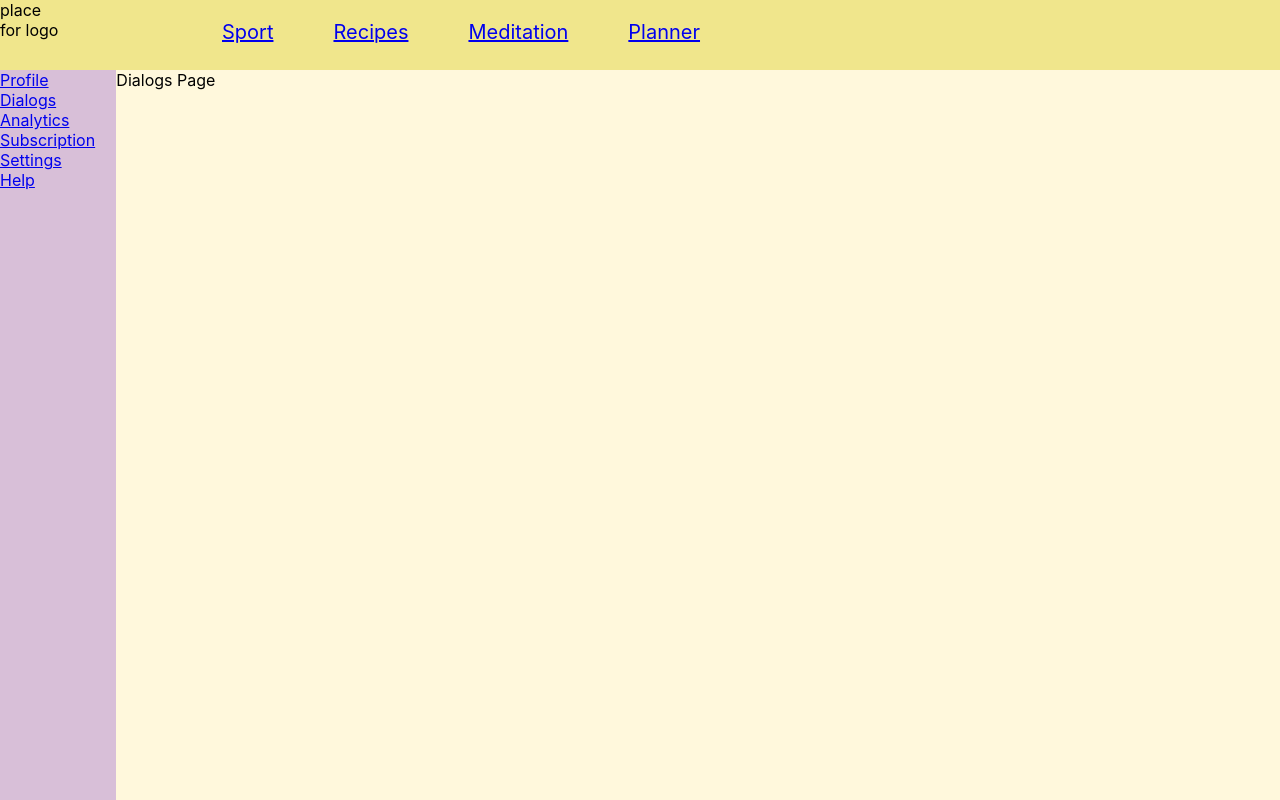
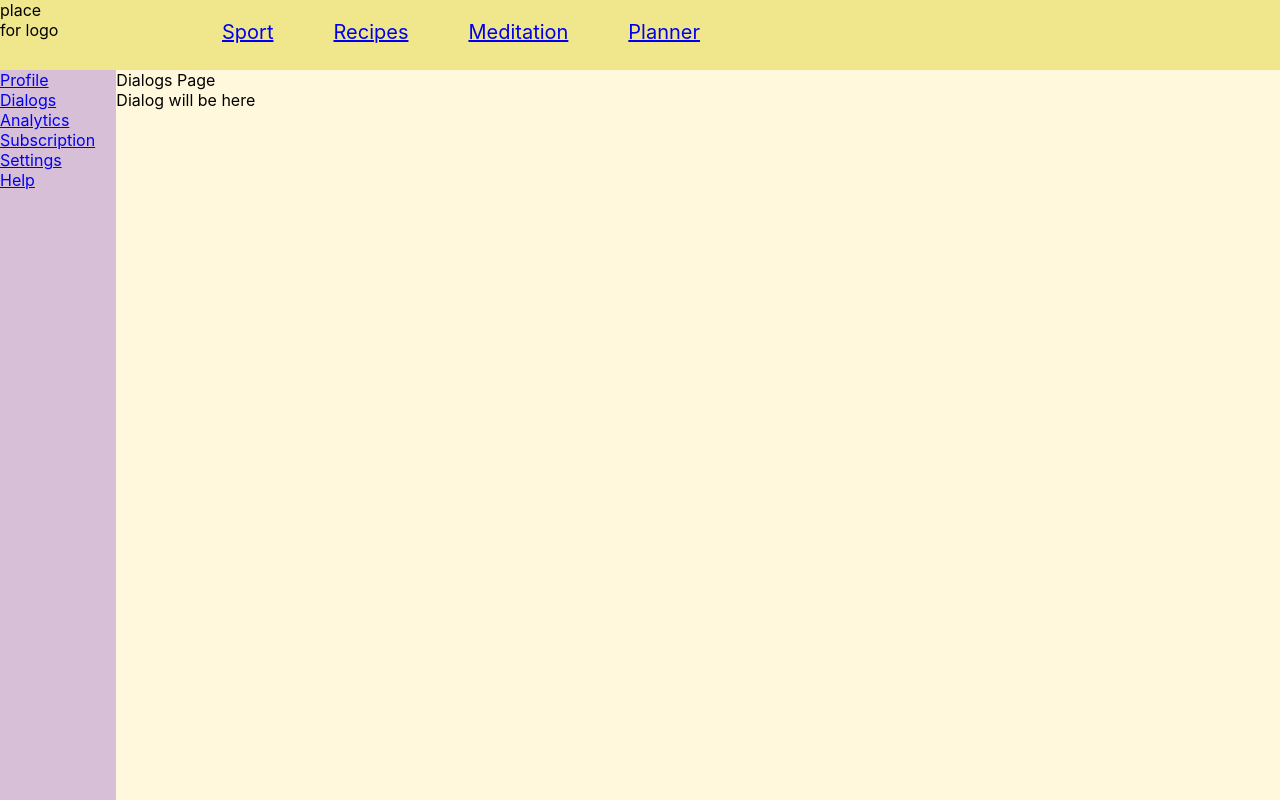
Before and after one commit to AnnaBoldyreva/tmsk-app, a React (Create React App) app: page /dialogs in a window 1280 px wide. Built offline with nearby package versions, Linux system fonts and the light colour scheme.

Commit message:
add Dialog component in Dialogs

```diff
--- /dev/null
+++ b/src/Components/Navbar/Navigation/Dialogs/Dialog/Dialog.js
@@ -0,0 +1,18 @@
+import React from 'react';
+import styles from './dialog.module.css'
+
+
+const Dialog = () => {
+  return (
+
+          <div className={styles.dialog}>
+              Dialog will be here
+
+          </div>
+
+
+
+  );
+};
+
+export default Dialog;
--- /dev/null
+++ b/src/Components/Navbar/Navigation/Dialogs/Dialog/dialog.module.css
@@ -0,0 +1,4 @@
+
+.dialog{
+
+}
--- a/src/Components/Navbar/Navigation/Dialogs/Dialogs.js
+++ b/src/Components/Navbar/Navigation/Dialogs/Dialogs.js
@@ -1,5 +1,6 @@
 import React from 'react';
 import styles from './dialogs.module.css'
+import Dialog from "./Dialog/Dialog";
 
 
 const Dialogs = () => {
@@ -7,6 +8,7 @@ const Dialogs = () => {
 
           <div className={styles.dialogs}>
               Dialogs Page
+              <Dialog/>
 
           </div>
 
```
